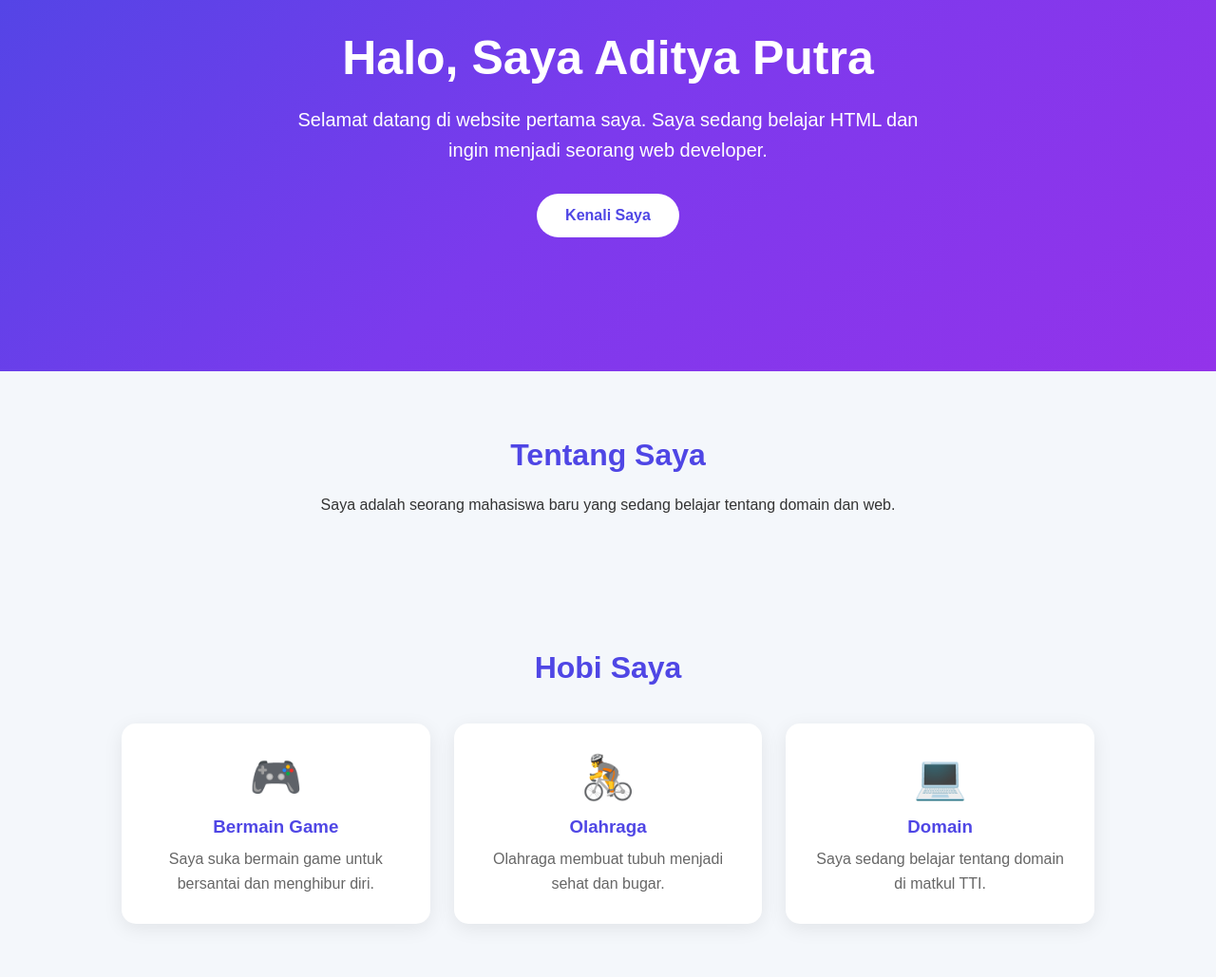
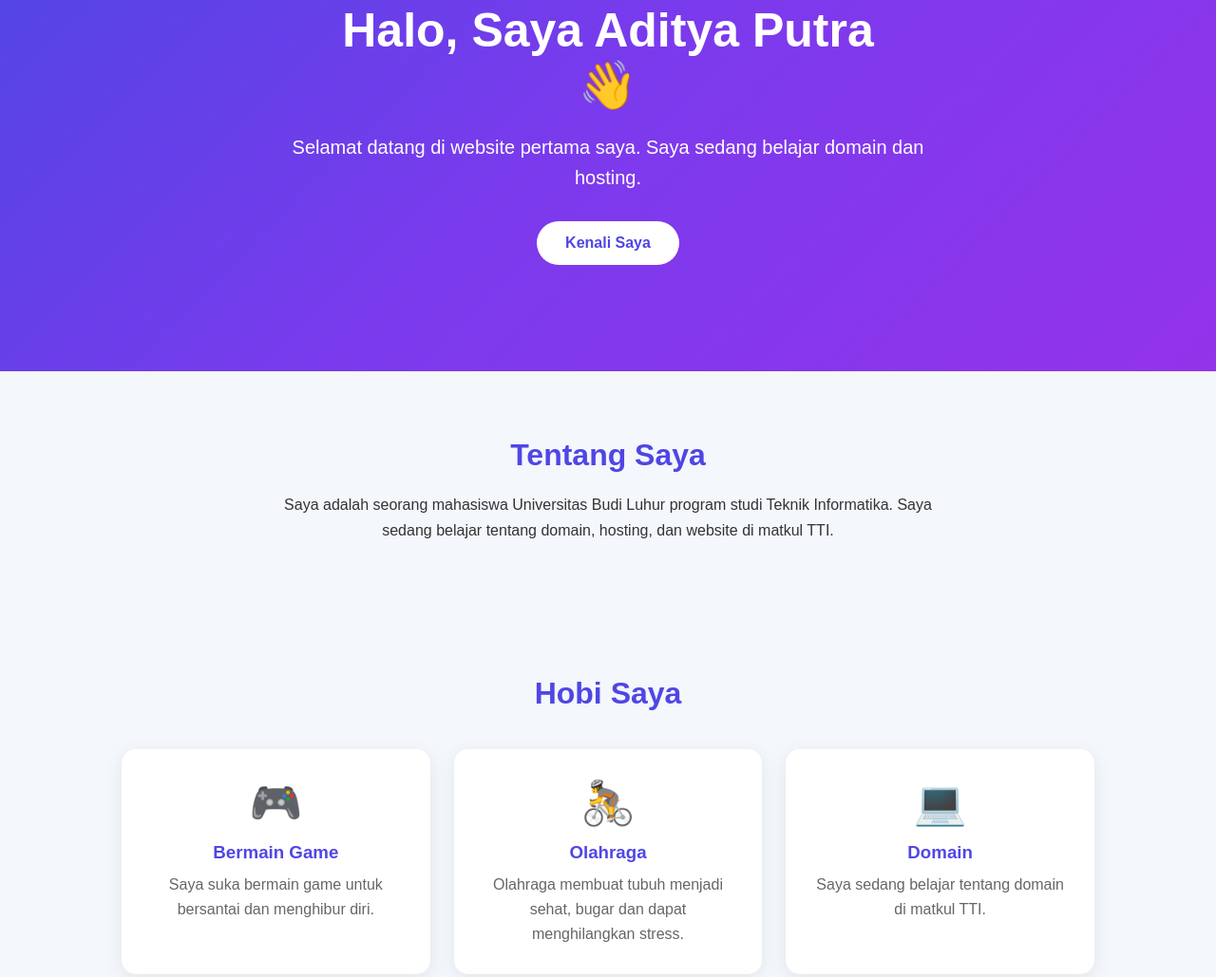
Before and after one commit to ap7721351/domain, a plain HTML site: page index.html in a window 1280 px wide. Shown: the part 173-1202 px from the top of the page at 95% size. Drawn offline with Linux system fonts and the light colour scheme.

Commit message:
perubahan code

````diff
--- a/index.html
+++ b/index.html
@@ -262,12 +262,13 @@
     <section class="hero" id="home">
         <div class="hero-content">
 
-            <h1>Halo, Saya Aditya Putra</h1>
+            <h1>Halo, Saya Aditya Putra
+                <div class="icon">👋</div>
+            </h1>
 
             <p>
                 Selamat datang di website pertama saya.
-                Saya sedang belajar HTML dan ingin menjadi seorang
-                web developer.
+                Saya sedang belajar domain dan hosting.
             </p>
 
             <a href="#tentang" class="button">
@@ -284,7 +285,7 @@
         <h2>Tentang Saya</h2>
 
         <p>
-            Saya adalah seorang mahasiswa baru yang sedang belajar tentang domain dan web.
+            Saya adalah seorang mahasiswa Universitas Budi Luhur program studi Teknik Informatika. Saya sedang belajar tentang domain, hosting, dan website di matkul TTI.
         </p>
 
     </section>
@@ -315,7 +316,7 @@
                 <h3>Olahraga</h3>
 
                 <p>
-                    Olahraga membuat tubuh menjadi sehat dan bugar.
+                    Olahraga membuat tubuh menjadi sehat, bugar dan dapat menghilangkan stress.
                 </p>
             </div>
 
@@ -369,9 +370,9 @@
 
         <div class="contact-box">
 
-            <p>📧 Email: </p>
+            <p>📧 Email: ap7721351@gmail.com</p>
 
-            <p>📱 WhatsApp: </p>
+            <p>📱 WhatsApp: 0882 XXXX XXXX</p>
 
             <p>📸 Instagram: @adidsiiuu</p>
 
@@ -391,4 +392,3 @@
 
 </body>
 </html>
-```
````
